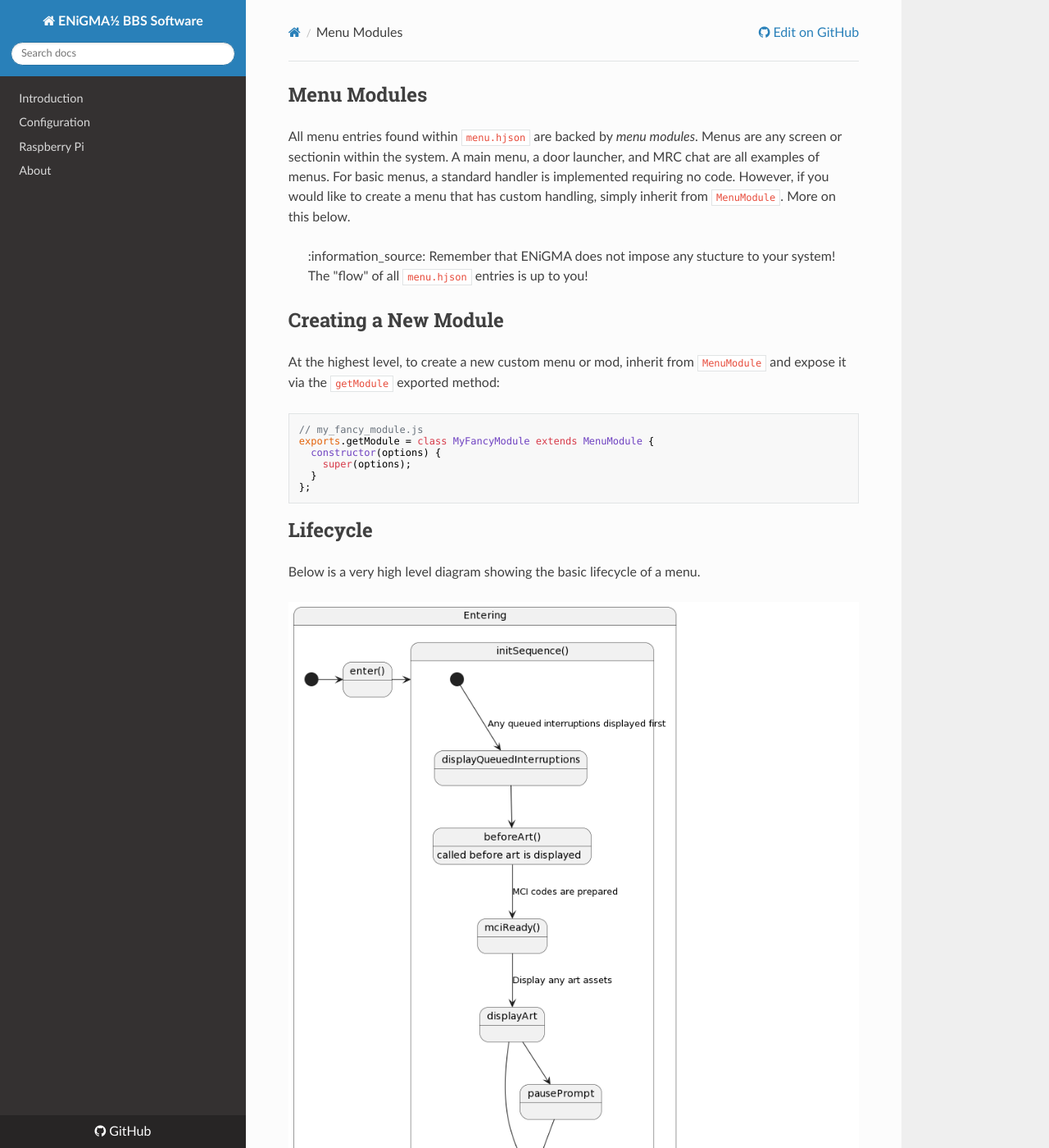
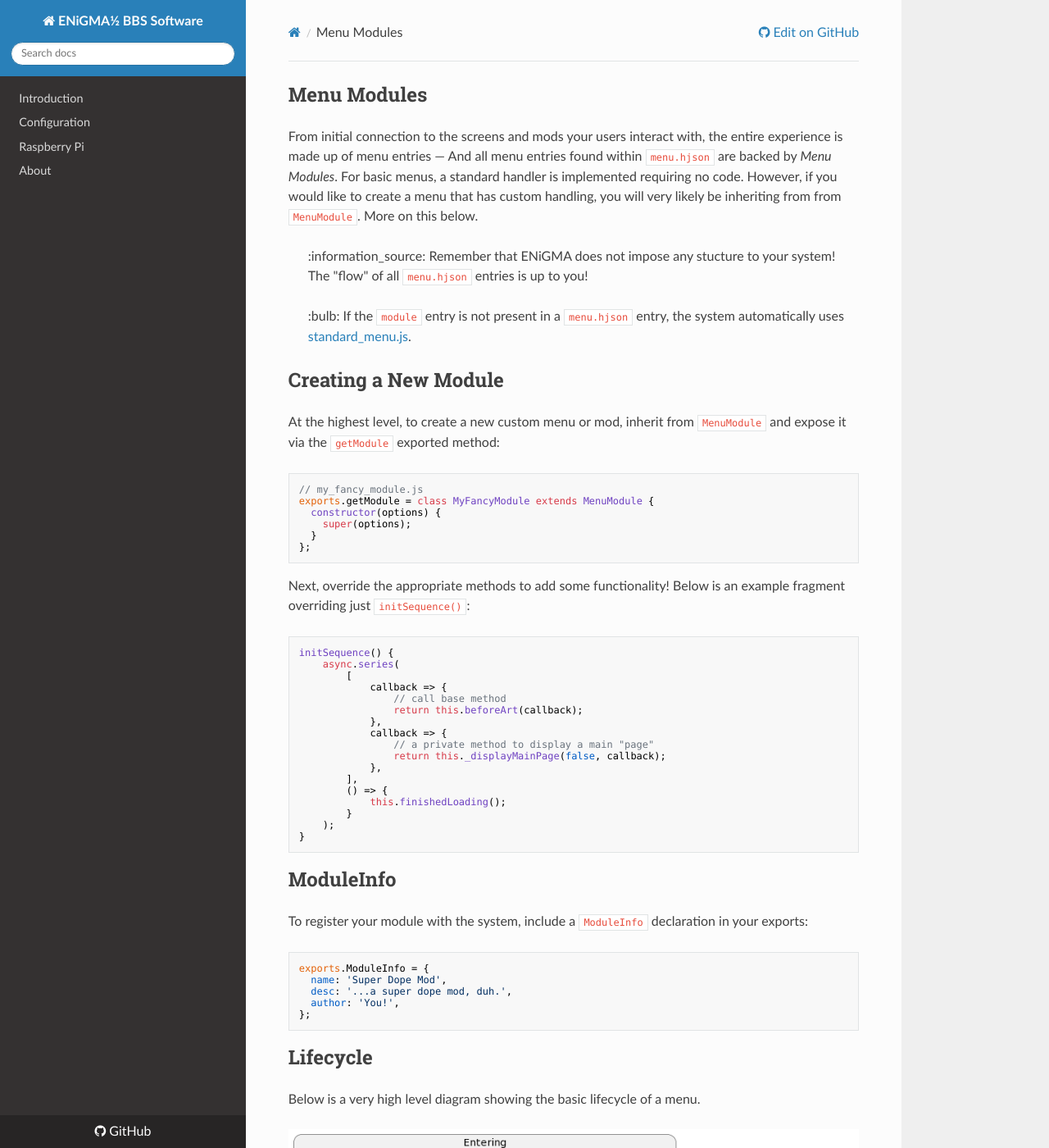
Before and after one commit to NuSkooler/enigma-bbs, an MkDocs documentation site: the page built from docs/_docs/modding/menu-modules.md, in a window 1280 px wide and 1400 px high. Shown: the whole window at 82% size. Built offline with MkDocs 1.6.1, drawn with Linux system fonts in a browser that asks for light colours; nearby versions of some CDN libraries; old or Windows-style settings are respelled for this version of MkDocs; some of the changed text lies outside the part shown.

Commit message:
More information on MenuModule's

````diff
--- a/docs/_docs/modding/menu-modules.md
+++ b/docs/_docs/modding/menu-modules.md
@@ -3,9 +3,11 @@ layout: page
 title: Menu Modules
 ---
 ## Menu Modules
-All menu entries found within `menu.hjson` are backed by *menu modules*. Menus are any screen or sectionin within the system. A main menu, a door launcher, and MRC chat are all examples of menus. For basic menus, a standard handler is implemented requiring no code. However, if you would like to create a menu that has custom handling, simply inherit from `MenuModule`. More on this below.
+From initial connection to the screens and mods your users interact with, the entire experience is made up of menu entries — And all menu entries found within `menu.hjson` are backed by *Menu Modules*. For basic menus, a standard handler is implemented requiring no code. However, if you would like to create a menu that has custom handling, you will very likely be inheriting from from `MenuModule`. More on this below.
 
 > :information_source: Remember that ENiGMA does not impose any stucture to your system! The "flow" of all `menu.hjson` entries is up to you!
+
+> :bulb: If the `module` entry is not present in a `menu.hjson` entry, the system automatically uses [standard_menu.js](/core/standard_menu.js).
 
 ## Creating a New Module
 At the highest level, to create a new custom menu or mod, inherit from `MenuModule` and expose it via the `getModule` exported method:
@@ -16,6 +18,39 @@ exports.getModule = class MyFancyModule extends MenuModule {
   constructor(options) {
     super(options);
   }
+};
+```
+
+Next, override the appropriate methods to add some functionality! Below is an example fragment overriding just `initSequence()`:
+
+```javascript
+initSequence() {
+    async.series(
+        [
+            callback => {
+                // call base method
+                return this.beforeArt(callback);
+            },
+            callback => {
+                // a private method to display a main "page"
+                return this._displayMainPage(false, callback);
+            },
+        ],
+        () => {
+            this.finishedLoading();
+        }
+    );
+}
+```
+
+## ModuleInfo
+To register your module with the system, include a `ModuleInfo` declaration in your exports:
+
+```javascript
+exports.ModuleInfo = {
+  name: 'Super Dope Mod',
+  desc: '...a super dope mod, duh.',
+  author: 'You!',
 };
 ```
 
@@ -53,4 +88,40 @@ The following methods take a single input to specify style, defaulting to `short
 * `promptForInput()`
 
 
+`standardMCIReadyHandler()`: This is a standard and commonly used `mciReady()` implemenation:
+
+```javascript
+mciReady(mciData, cb) {
+  return this.standardMCIReadyHandler(mciData, cb);
+}
+```
+
 > :information_source: Search the code for the above methods to see how they are used in the base system!
+
+## Menu Methods
+Form handler methods specified by `@method:someName` in your `menu.hjson` entries map to those found in your module's `menuMethods` object. That is, `this.menuMethods` and have the following signature `(formData, extraArgs, cb)`. For example, consider the following `menu.hjson` fragment:
+
+```hjson
+actionKeys: [
+  {
+    keys: [ "a", "shift + a" ]
+    action: @method:toggleAvailable
+  }
+]
+```
+
+We can handle this in our module as such:
+```javascript
+exports.getModule = class MyFancyModule extends MenuModule {
+  constructor(options) {
+    super(options);
+
+    this.menuMethods = {
+      toggleAvailable: (formData, extraArgs, cb) => {
+        // ...do something fancy...
+        return cb(null);
+      }
+    };
+  }
+}
+```
````
